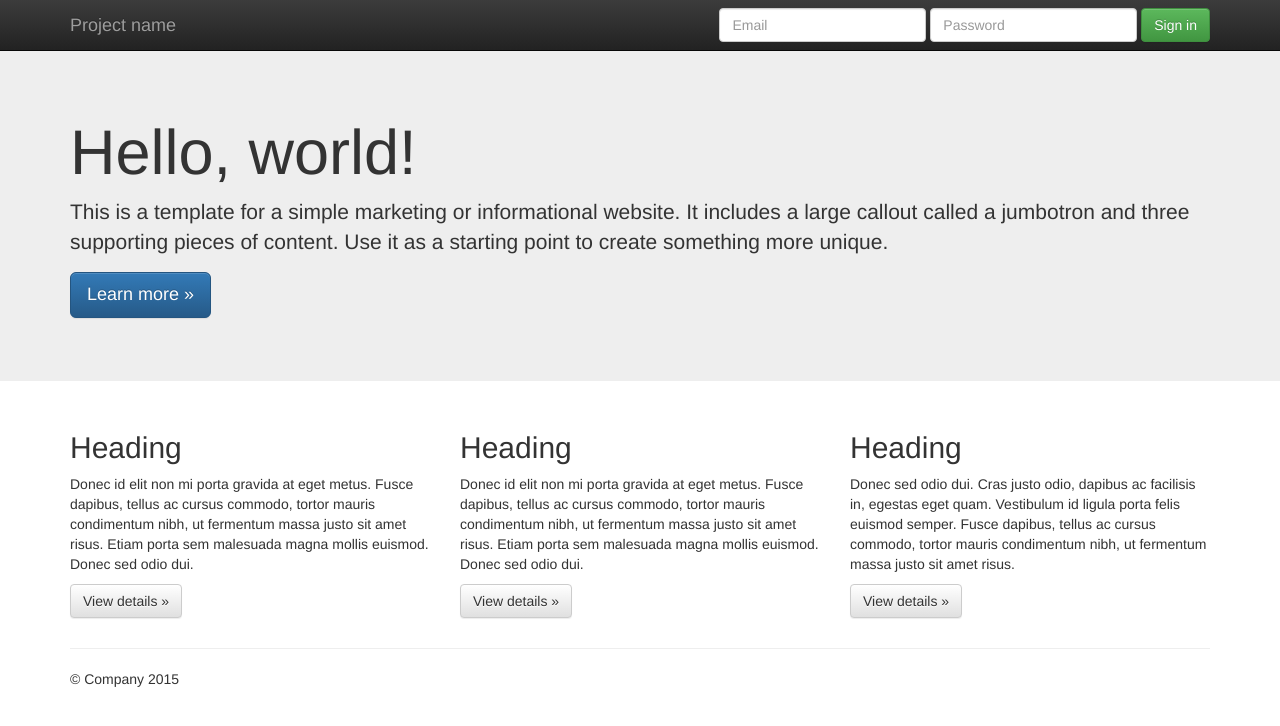
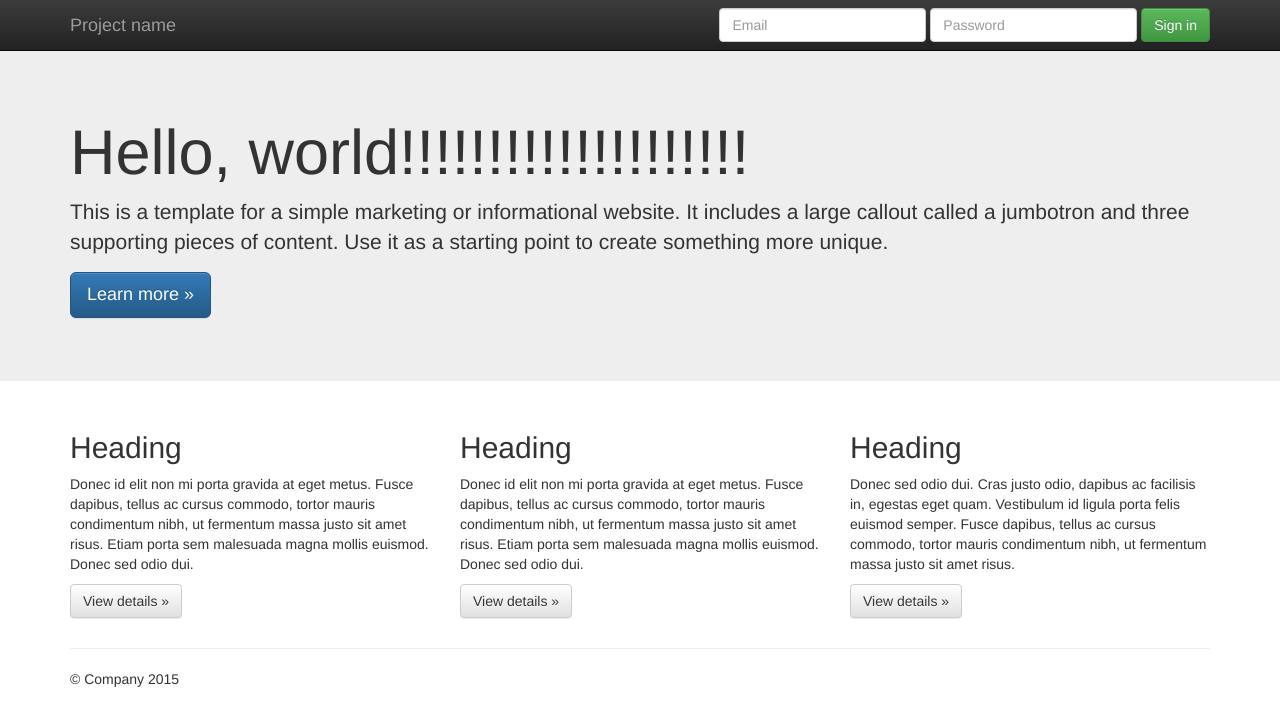
Before and after one commit to mydadisalive/my-website, a plain HTML site: page index.html in a window 1280 px wide. Drawn offline with nearby package versions, Linux system fonts and the light colour scheme.

Commit message:
Update index.html

```diff
--- a/index.html
+++ b/index.html
@@ -55,7 +55,7 @@
     <!-- Main jumbotron for a primary marketing message or call to action -->
     <div class="jumbotron">
       <div class="container">
-        <h1>Hello, world!</h1>
+        <h1>Hello, world!!!!!!!!!!!!!!!!!!!!</h1>
         <p>This is a template for a simple marketing or informational website. It includes a large callout called a jumbotron and three supporting pieces of content. Use it as a starting point to create something more unique.</p>
         <p><a class="btn btn-primary btn-lg" href="#" role="button">Learn more &raquo;</a></p>
       </div>
```
